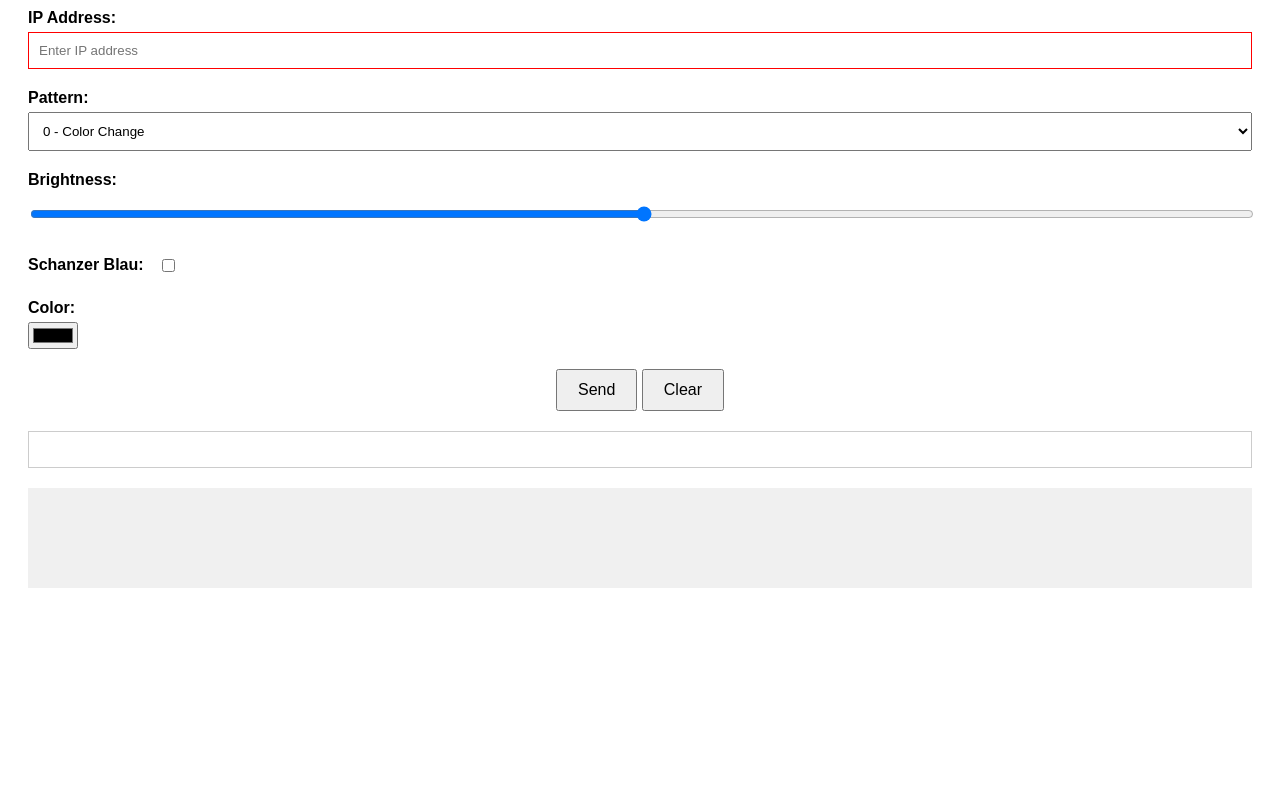
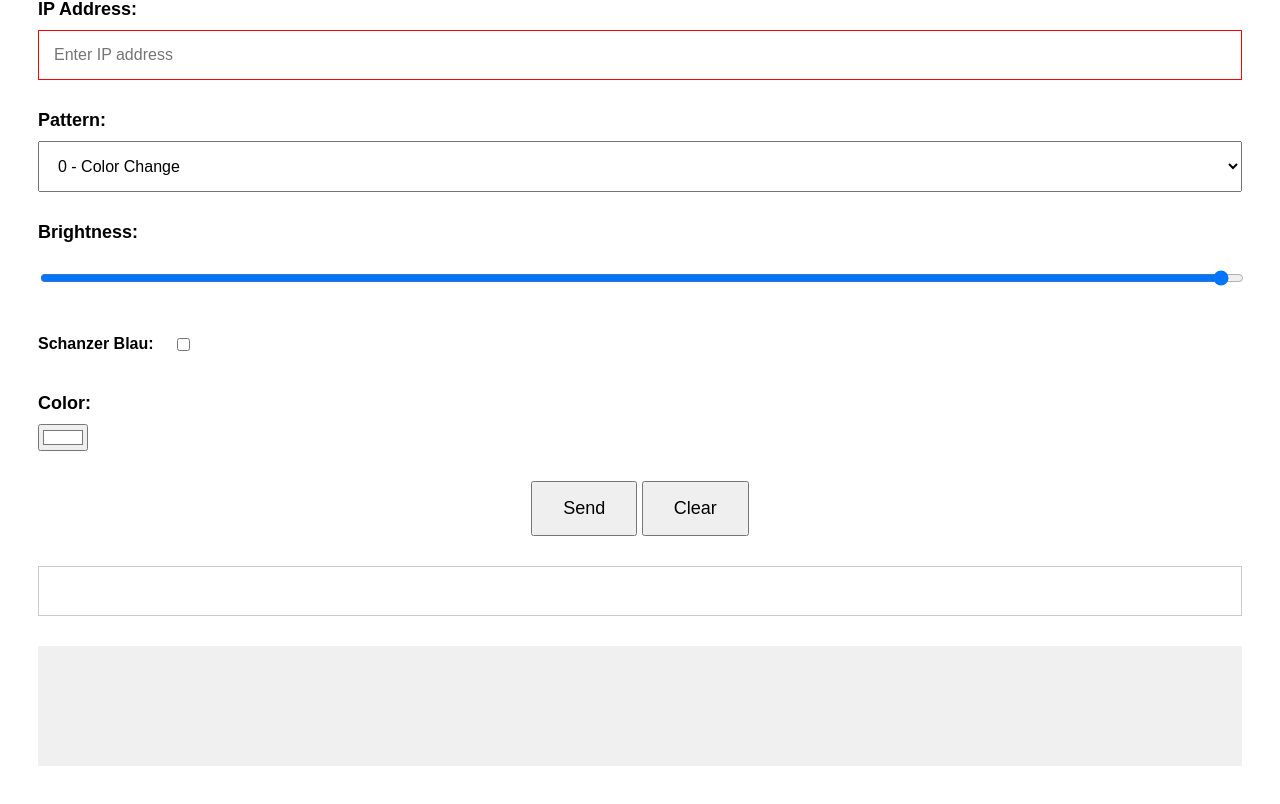
Before and after one commit to Pizzarobi/Pizzarobi.github.io, a plain HTML site: page led.html in a window 1280 px wide. Shown: the part 99-903 px from the top of the page. Before the commit the page ends 800 px from the top, so only its background shows below. Drawn offline with Linux system fonts and the light colour scheme.

Commit message:
led.html fix

```diff
--- a/led.html
+++ b/led.html
@@ -5,34 +5,38 @@
   <style>
     body {
       font-family: Arial, sans-serif;
-      padding: 20px;
+      padding: 30px;
     }
 
     h1 {
       text-align: center;
+      font-size: 24px;
     }
 
     .form-group {
-      margin-bottom: 20px;
+      margin-bottom: 30px;
     }
 
     label {
       display: block;
       font-weight: bold;
-      margin-bottom: 5px;
+      font-size: 18px;
+      margin-bottom: 10px;
     }
 
     input[type="text"],
     input[type="range"],
     select {
       width: 100%;
-      padding: 10px;
+      padding: 15px;
+      font-size: 16px;
       box-sizing: border-box;
     }
 
     .checkbox-group label {
       display: inline-block;
-      margin-right: 10px;
+      margin-right: 15px;
+      font-size: 16px;
     }
 
     .checkbox-group input[type="checkbox"] {
@@ -41,26 +45,28 @@
 
     .button-group {
       text-align: center;
-      margin-bottom: 20px;
+      margin-bottom: 30px;
     }
 
     button {
-      padding: 10px 20px;
-      font-size: 16px;
+      padding: 15px 30px;
+      font-size: 18px;
     }
 
     #url-field {
       width: 100%;
-      padding: 10px;
+      padding: 15px;
+      font-size: 16px;
       box-sizing: border-box;
       border: 1px solid #ccc;
-      margin-bottom: 20px;
+      margin-bottom: 30px;
     }
 
     #status {
       width: 100%;
-      min-height: 100px;
-      padding: 10px;
+      min-height: 120px;
+      padding: 15px;
+      font-size: 18px;
       box-sizing: border-box;
       background-color: #f0f0f0;
       overflow: auto;
@@ -92,7 +98,7 @@
 
   <div class="form-group">
     <label for="brightness">Brightness:</label>
-    <input type="range" id="brightness" min="0" max="255">
+    <input type="range" id="brightness" min="0" max="255" value="255">
   </div>
 
   <div class="form-group checkbox-group">
@@ -102,7 +108,7 @@
 
   <div class="form-group">
     <label for="color">Color:</label>
-    <input type="color" id="color">
+    <input type="color" id="color" value="#FFFFFF">
   </div>
 
   <div class="button-group">
```
